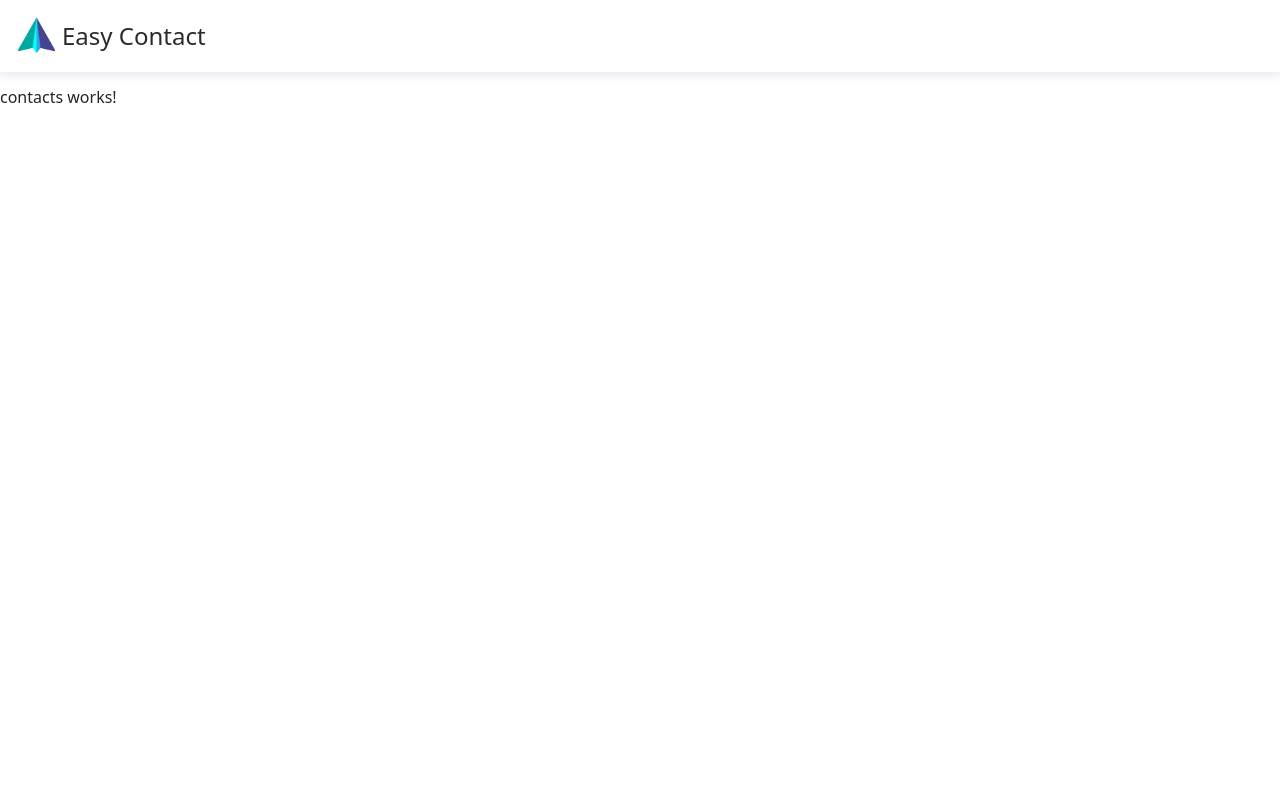
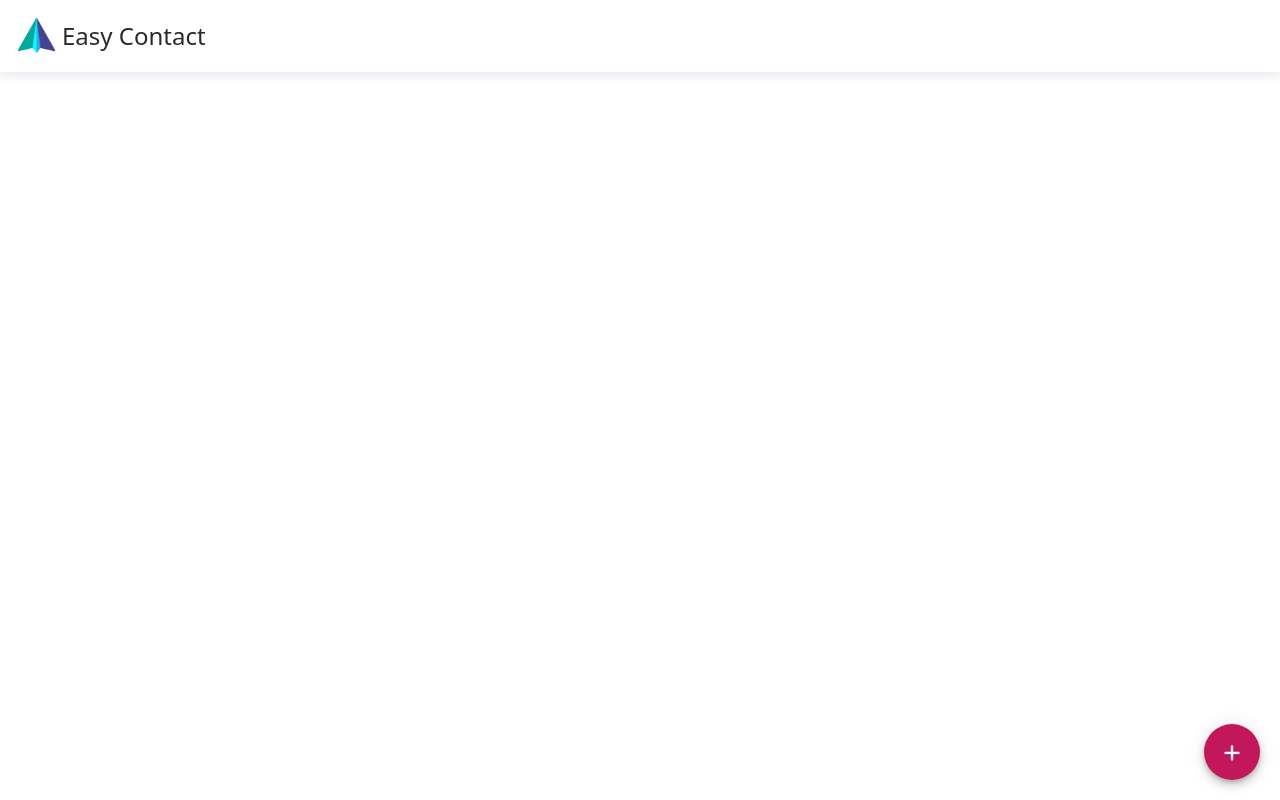
Before and after one commit to weijyewang/easy-contacts, an Angular app: page /view-contacts in a window 1280 px wide. Built offline with nearby package versions, Linux system fonts and the light colour scheme.

Commit message:
feat(contact-form, view-contacts): add layout for the mainpage

```diff
--- a/src/app/app.component.html
+++ b/src/app/app.component.html
@@ -1,2 +1,8 @@
-<app-header></app-header>
-<router-outlet></router-outlet>
+<div>
+	<div class="header-container">
+		<app-header></app-header>
+	</div>
+	<div class="main-page-container">
+		<router-outlet></router-outlet>
+	</div>
+</div>
--- a/src/app/app.component.scss
+++ b/src/app/app.component.scss
@@ -0,0 +1,9 @@
+.header-container {
+	position: fixed;
+  top: 0;
+  width: 100%
+}
+
+.main-page-container {
+	padding-top: 72px;
+}
--- /dev/null
+++ b/src/app/contact-form/contact-form.component.html
@@ -0,0 +1 @@
+<p>contact-form works!</p>
--- /dev/null
+++ b/src/app/contact-form/contact-form.component.ts
@@ -0,0 +1,15 @@
+import { Component, OnInit } from '@angular/core';
+
+@Component({
+	selector: 'app-contact-form',
+	templateUrl: './contact-form.component.html',
+	styleUrls: ['./contact-form.component.scss']
+})
+export class ContactFormComponent implements OnInit {
+
+	constructor() { }
+
+	ngOnInit() {
+	}
+
+}
--- a/src/app/view-contacts/view-contacts.component.html
+++ b/src/app/view-contacts/view-contacts.component.html
@@ -1 +1,5 @@
-<p>contacts works!</p>
+<div class="main-container">
+	<button mat-fab color="primary" class="add-contact-button">
+		<i class="fas fa-plus icon"></i>
+	</button>
+</div>
--- a/src/app/view-contacts/view-contacts.component.scss
+++ b/src/app/view-contacts/view-contacts.component.scss
@@ -0,0 +1,13 @@
+.main-container {
+	width: 100%;
+}
+
+.add-contact-button {
+	position: fixed;
+	bottom: 20px;
+	right: 20px;
+
+	.icon {
+		font-size: 1.35em;
+	}
+}
--- a/src/index.html
+++ b/src/index.html
@@ -8,6 +8,7 @@
   <link rel="icon" type="image/x-icon" href="favicon.ico">
   <link href="https://fonts.googleapis.com/css?family=Roboto:300,400,500&display=swap" rel="stylesheet">
   <link href="https://fonts.googleapis.com/icon?family=Material+Icons" rel="stylesheet">
+  <script src="https://kit.fontawesome.com/5eaf089300.js" crossorigin="anonymous"></script>
 </head>
 <body>
   <app-root></app-root>
--- a/src/styles.scss
+++ b/src/styles.scss
@@ -1,4 +1,6 @@
 /* You can add global styles to this file, and also import other style files */
+@import '@angular/material/prebuilt-themes/pink-bluegrey.css';
+
 body {
 	color: #212529;
 	font-weight: 400;
```
Also changed, not shown: src/app/app.module.ts (+6 -2 lines), src/app/contact-form/contact-form.component.scss (added), 1 other file (tests, documents, lock files or other folders).
